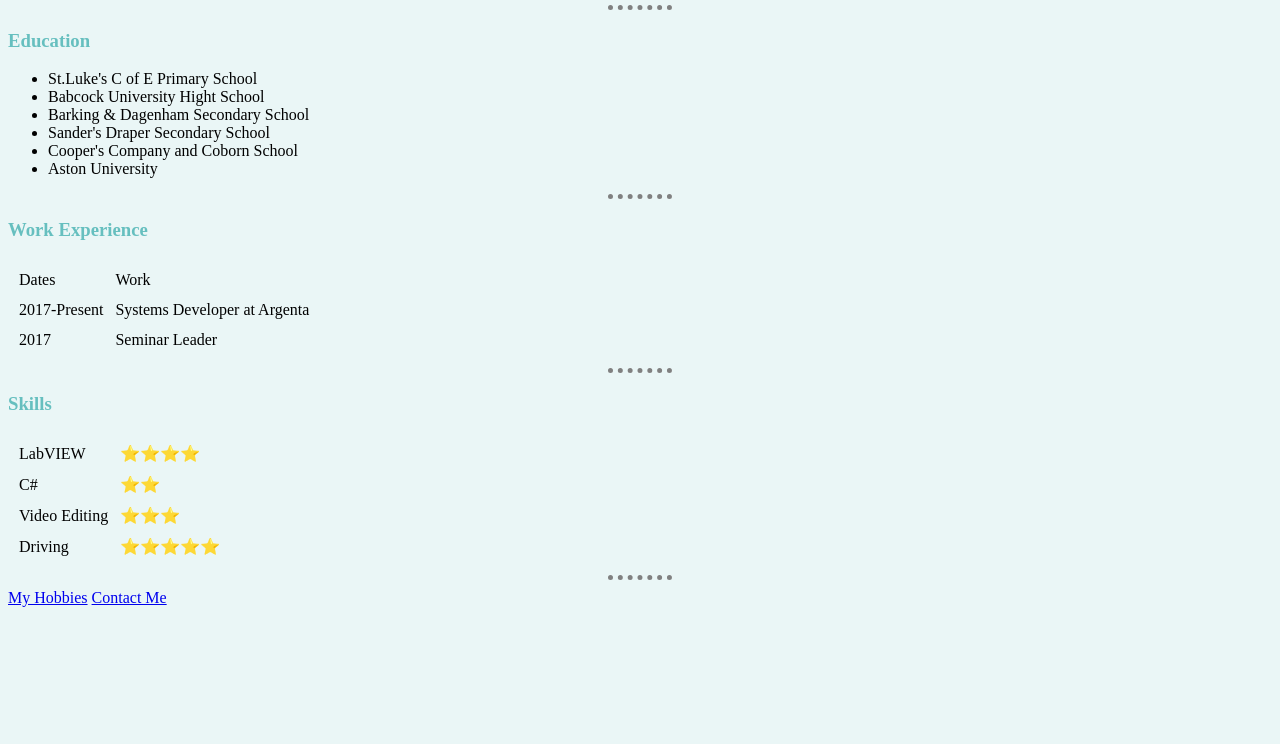
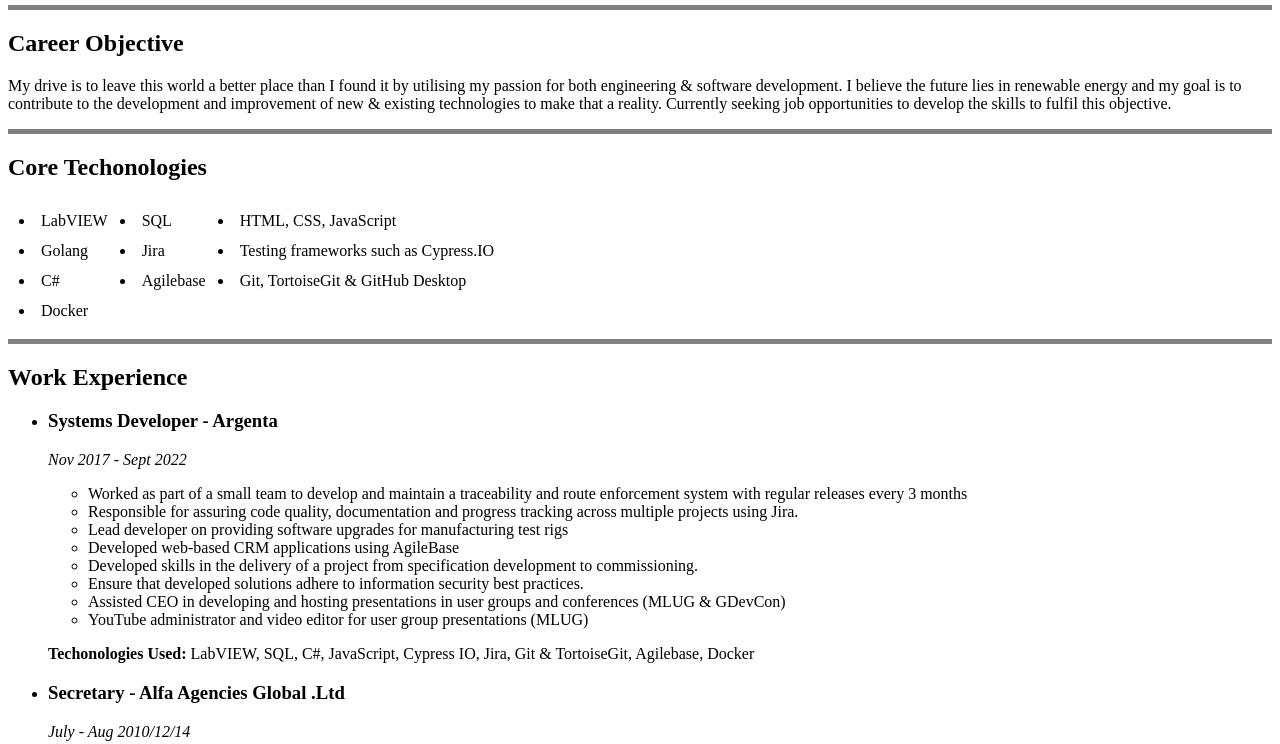
Before and after one commit to tobiasiam/cv, a plain HTML site: page index.html in a window 1280 px wide. Shown: the part 207-951 px from the top of the page. Before the commit the page ends 822 px from the top, so only its background shows below. Drawn offline with Linux system fonts and the light colour scheme.

Commit message:
version 1 commit

```diff
--- a/contact-me.html
+++ b/contact-me.html
@@ -1,23 +1,23 @@
 <!DOCTYPE html>
-<html lang="en" dir="ltr">
-  <head>
-    <meta charset="utf-8">
+<html lang="en">
+<head>
+    <meta charset="UTF-8">
+    <meta name="viewport" content="width=`, initial-scale=1.0">
     <title>Contact Me</title>
-    <link rel="stylesheet" href="css/styles.css">
-  </head>
-  <body>
-    <h1>My Contact Details</h1>
+</head>
+<body>
+    <h1>Contact Me</h1>
     <p><strong>Email Address: </strong>t.ejames@hotmail.co.uk</p>
-    <p><strong>Fake Phone Number: </strong>07583938999</p>
-    <p><strong>Work Address: </strong>Argenta, Avon House, 435 Stratford Rd, Shirley, Solihull, B90 4AA, UK</p>
-    <form action="mailto:tobi.james@argentaconsult.com" method="post" enctype="text/plain">
+    <form action="mailto:t.ejames@hotmail.co.uk" method="post" enctype="text/plain">
     <label for="">Your Name</label><br>
-    <input type="text" name="yourName" value=""><br>
+    <input type="text" name="yourName" id=""><br>
     <label for="">Your Email</label><br>
-    <input type="email" name="yourEmail" value=""><br>
+    <input type="email" name="yourEmail" id=""><br>
     <label for="">Your Message</label><br>
-    <textarea name="yourMessage" rows="10" cols="30"></textarea><br>
-    <input type="submit" name="">
+    <textarea name="yourMessage" id="" cols="30" rows="10"></textarea><br>
+    <input type="submit" name="" id="">
     </form>
-  </body>
+    <a href="index.html">Back to My Resume</a>
+
+</body>
 </html>
--- a/css/styles.css
+++ /dev/null
@@ -1,23 +0,0 @@
-body {
-  background-color: #EAF6F6;
-}
-
-hr {
-  background-color:#EAF6F6;
-  border-style: none;
-  border-top-style: dotted;
-  border-color: grey;
-  border-width: 5px;
-  width: 5%;
-}
-
-img {
-  height: 150px;
-}
-
-h1 {
-  color: #66BFBF;
-}
-h3 {
-  color: #66BFBF;
-}
--- a/index.html
+++ b/index.html
@@ -1,88 +1,125 @@
 <!DOCTYPE html>
-<html lang="en" dir="ltr">
+<html lang="en">
+<head>
+    <meta charset="UTF-8">
+    <meta name="viewport" content="width=device-width, initial-scale=1.0">
+    <title>My Resume</title>
+    <style>
 
-<head>
-  <meta charset="utf-8">
-  <title>Tobi's Personal Site</title>
-  <link rel="stylesheet" href="css/styles.css">
+    </style>
 </head>
 
-
 <body>
-  <table cellspacing="20">
+    <table cellspacing = "20">
         <tr>
             <td>
-        <img src="images/Tobi.png" alt="Tobi James Picture"></img>
+                <img src="./images/Emmanuel Tobi James Professional Photo-modified.png" alt="Tobi-James-Profess" height="150">
             </td>
             <td>
-        <h1>Tobi Emmanuel James</h1>
-        <p><em>Systems Developer at <strong><a href="https://argentaconsult.com/">Argenta Consult Ltd.</a></strong></em></p>
-        <p>Job Purpose: To develop software applications, involving programming as part of a team and as an individual.</p>
+                <h1>Emmanuel Tobi James</h1>
+                <p>Systems Developer</p>
             </td>
         </tr>
     </table>
 
-  <hr size="3" noshade>
-  <h3>Education</h3>
-  <ul>
-    <li>St.Luke's C of E Primary School</li>
-    <li>Babcock University Hight School</li>
-    <li>Barking & Dagenham Secondary School</li>
-    <li>Sander's Draper Secondary School</li>
-    <li>Cooper's Company and Coborn School</li>
-    <li>Aston University</li>
-  </ul>
-  <hr size = "3" noshade>
-<h3>Work Experience</h3>
+    <hr size="5" noshade>
+    <h2>Career Objective</h2>
+    <p>My drive is to leave this world a better place than I found it by utilising my passion for both engineering & software development. I believe the future lies in renewable energy and my goal is to contribute to the development and improvement of new & existing technologies to make that a reality. Currently seeking job opportunities to develop the skills to fulfil this objective.</p>
+    <hr size="5" noshade>
+    <h2>Core Techonologies</h2>
     <table cellspacing = "10">
-    <thead>
         <tr>
-        <td>Dates</td>
-        <td>Work</td>
-      </tr>
-    </thead>
-  <tbody>
-    <tr>
-      <td>2017-Present</td>
-      <td>Systems Developer at Argenta</td>
+            <td><li>LabVIEW </li></td>
+            <td><li>SQL</li></td>
+            <td><li>HTML, CSS, JavaScript</li></td>
         </tr>
         <tr>
-      <td>2017</td>
-      <td>Seminar Leader</td>
-    </tr>
-  </tbody>
-  </table>
-  <hr size = "3" noshade>
-  <h3>Skills </h3>
-  <table cellspacing = "10">
-    <tr>
-      <td>LabVIEW</td>
-      <td>⭐⭐⭐⭐</td>
+            <td><li>Golang</li></td>
+            <td><li>Jira</li></td>
+            <td><li>Testing frameworks such as Cypress.IO</li></td>
         </tr>
         <tr>
-      <td>C#</td>
-      <td>⭐⭐</td>
+            <td><li>C#</li></td>
+            <td><li>Agilebase</li></td>
+            <td><li>Git, TortoiseGit & GitHub Desktop</li></td>
         </tr>
         <tr>
-      <td>Video Editing</td>
-      <td>⭐⭐⭐</td>
-    </tr>
-    <tr>
-      <td>Driving</td>
-      <td>⭐⭐⭐⭐⭐</td>
-    </tr>
-      </td>
+            <td><li>Docker</li></td>
         </tr>
     </table>
+    <hr size="5" noshade>
+    <h2>Work Experience</h2>
+    <ul>
+        <li>
+            <h3>Systems Developer - Argenta</h3>
+            <p> <em>Nov 2017 - Sept 2022</em></p>
+            <ul>
+                <li>Worked as part of a small team to develop and maintain a traceability and route enforcement system with regular releases every 3 months</li>
+                <li>Responsible for assuring code quality, documentation and progress tracking across multiple projects using Jira.</li>
+                <li>Lead developer on providing software upgrades for manufacturing test rigs</li>
+                <li>Developed web-based CRM applications using AgileBase</li>
+                <li>Developed skills in the delivery of a project from specification development to commissioning.</li>
+                <li>Ensure that developed solutions adhere to information security best practices.</li>
+                <li>Assisted CEO in developing and hosting presentations in user groups and conferences (MLUG & GDevCon)</li>
+                <li>YouTube administrator and video editor for user group presentations (MLUG)</li>
+            </ul>
+            <p> <strong>Techonologies Used: </strong>LabVIEW, SQL, C#, JavaScript, Cypress IO, Jira, Git & TortoiseGit, Agilebase, Docker </p>
+        </li>
+        <li>
+            <h3>Secretary - Alfa Agencies Global .Ltd</h3>
+            <p> <em>July - Aug 2010/12/14</em></p>
+            <ul>
+                <li>Dealing with incoming emails and posts on behalf of manager. </li>
+                <li>Maintaining office systems including data management and filing.</li>
+                <li>Handling phone calls, making bookings and payments for vehicles.</li>
+                <li>Drafting letters and other documents, such as PowerPoint presentations</li>
+            </ul>
 
+        </li>
+    </ul>
+    <hr size="5" noshade>
+    <h2>Education</h2>
+    <ul>
+        <li> <strong>BEng</strong> Chemical Engineering <strong>(Upper-Second Class)</strong> - Aston University (2014-2017)</li>
+        <li> A-Levels: Maths, Chemistry, Physics <strong>(B,B,C) </strong>- The Coopers' Company & Coborn School (2012-2014)</li>
+    </ul>
+    <hr size="5" noshade>
+    <h2>Skills</h2>
+    <ul>
+        <li> <strong>Computing</strong>
+            <ul>
+                <li>Proficient in SQL and SQL Server Management Studio</li>
+                <li>Working knowledge & experience in C#, HTML, CSS & JavaScript</li>
+                <li>Experienced in use of Microsoft Office applications. </li>
+            </ul>
+        </li>
+        <li> <strong>Communication</strong>
+            <ul>
+            <li>Delivered comprehensive training sessions to clients on use of software that I’ve developed </li>
+            <li>Being a STEM mentor, I communicate with students at different years, helping them with their projects being as clear and easy to understand as possible.</li>
+            </ul>
+        </li>
+        <li><strong>Leadership</strong>
+            <ul>
+                <li>Taking charge of my groups engineering project, I used my leadership skills effectively by motivating them to listen to everyone’s ideas and work cohesively. As well as delegating tasks to each individual and making sure they were done in time to meet the deadline.</li>
 
-  <hr size = "3" noshade>
-  <a href="hobbies.html">My Hobbies</a>
-  <a href="contact-me.html">Contact Me</a>
-
-
-
-
+            </ul>
+        </li>
+    </ul>
+    <hr size="5" noshade>
+    <h2>Awards and Certifications</h2>
+    <ul>
+        <li>Certified LabVIEW Developer (CLD) Qualification</li>
+    </ul>
+    <hr size="5" noshade>
+    <h2>Other</h2>
+    <ul>
+        <li><a href="hobbies.html">Hobbies</a></li>
+        <li><a href="contact-me.html">Contact Me</a></li>
+    </ul>
+    <hr size="5" noshade>
+    <footer>
+        <p>© Emmanuel Tobi James.All rights reserved </p>
+    </footer>
 </body>
-
 </html>
```
Also changed, not shown: My Resume/contact-me.html (deleted, +0 -23 lines), My Resume/hobbies.html (deleted, +0 -17 lines), My Resume/index.html (deleted, +0 -125 lines), hobbies.html (+13 -11 lines), Tobi.png (deleted), images/Emmanuel Tobi James Professional Photo-modified.png (renamed from My Resume/images/Emmanuel Tobi James Professional Photo-modified.png), images/Tobi.png (deleted), images/angela.png (deleted), 1 other file. Lines whose indentation alone changed are shown as unchanged.
